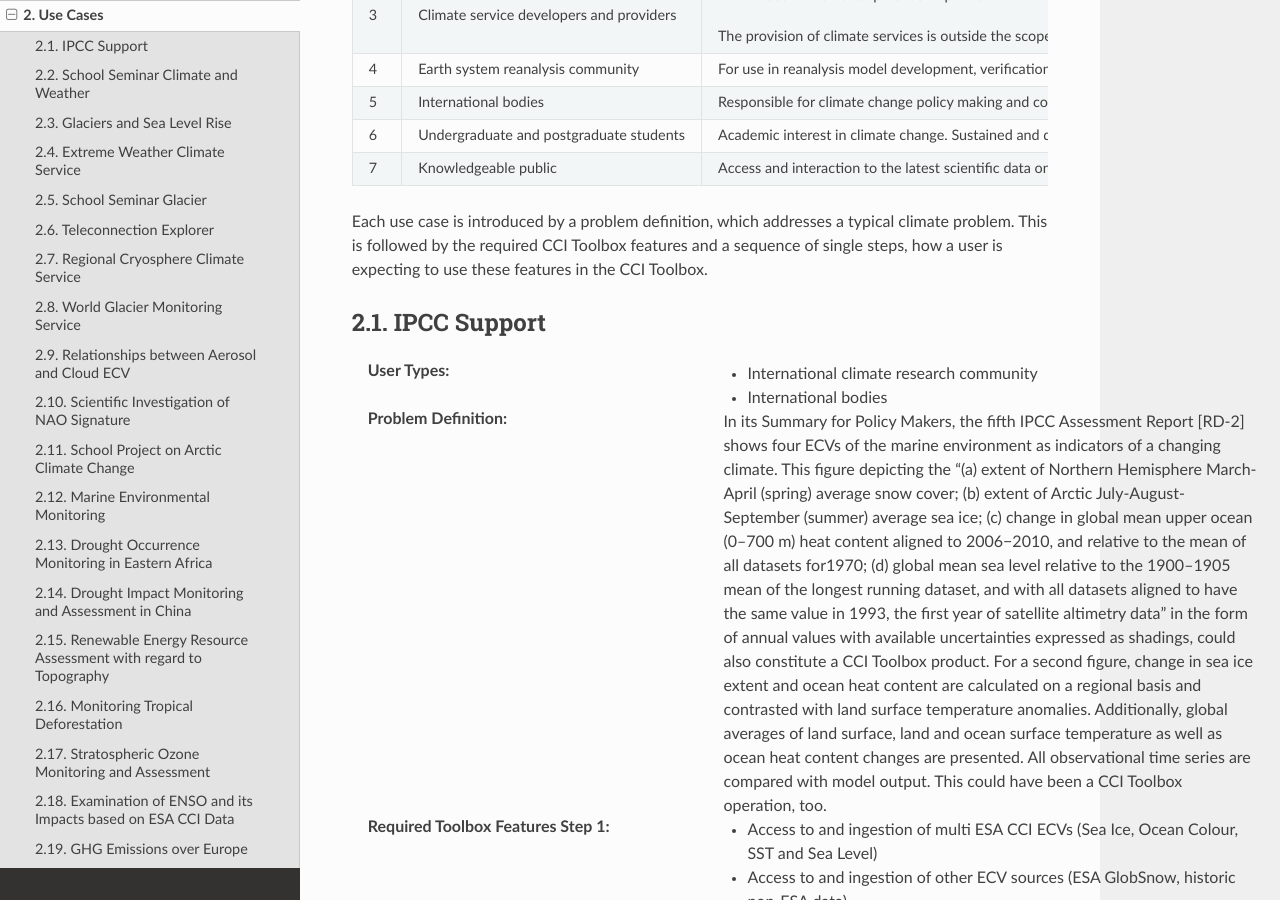
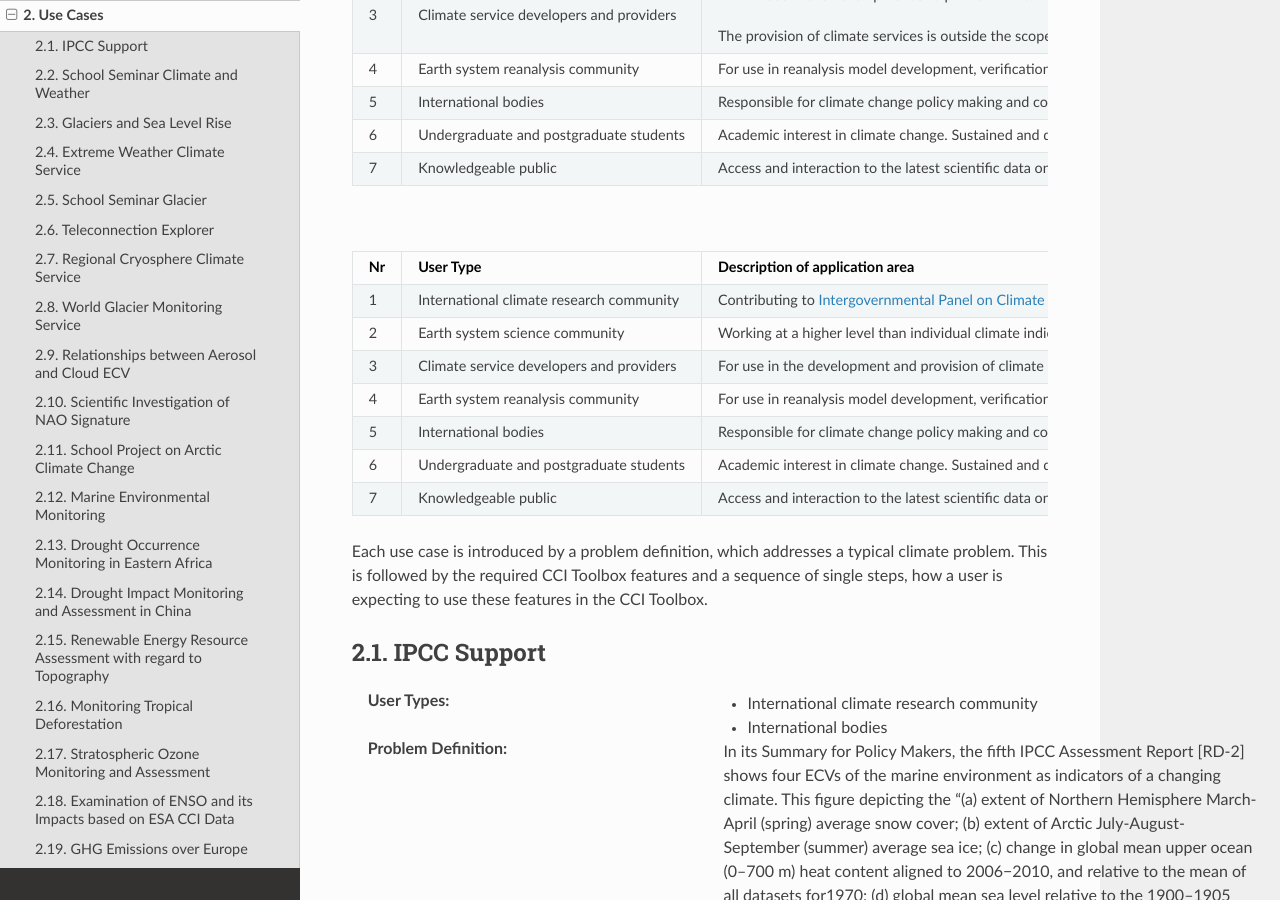
Before and after one commit to CCI-Tools/cate, a Sphinx documentation site: the page built from doc/source/use_cases.rst, in a window 1280 px wide and 900 px high, scrolled down 467 px. Built offline with Sphinx 7.4.7 and the Read the Docs theme 2.0.0, drawn with Linux system fonts in a browser that asks for light colours; pages that are not in the unit, such as notebooks, are missing from menus.

Commit message:
Update use_cases.rst

```diff
--- a/doc/source/use_cases.rst
+++ b/doc/source/use_cases.rst
@@ -42,7 +42,7 @@ see :numref:`user_types`.
                                                      `Coupled Model Intercomparison Project`_ (CMIP), and the
                                                      `Coupled Carbon Cycle Climate Intercomparison Project`_ (C4MIP).
 
-   3    Climate service developers and providers	 For use in the development and provision of climate services.
+   3    Climate service developers and providers	  For use in the development and provision of climate services.
                                                      The provision of climate services is outside the scope of the CCI
                                                      programme, nevertheless ESA aims to proactively support
                                                      parties involved in the development and provision of such services.
@@ -64,6 +64,21 @@ see :numref:`user_types`.
    7    Knowledgeable public                         Access and interaction to the latest scientific data on
                                                      climate change.
    ==== ============================================ =====================================================================
+
+.. table:: User Types 2
+
+   ==== ============================================ ===============================
+   Nr   User Type                                    Description of application area
+   ==== ============================================ ===============================
+   1    International climate research community     Contributing to `Intergovernmental Panel on Climate Change`_ (IPCC) scientific assessments, including climate model development, verification and data-assimilation, and scientists performing research on climate change monitoring, detection, attribution and mitigation. This includes (but is not limited to) the `CCI Climate Modelling User Group`_ (CMUG) and the Climate Research Groups (CRG) within each CCI ECV project.
+   2    Earth system science community               Working at a higher level than individual climate indicators, interested in Earth processes, interactions and feedbacks involving a fusion of theory, observations and models to which ECVs can play a role. This community includes, but is not exclusive to, those interested in `WCRP Grand Science Challenges`_, climate system integrative approaches, major science themes, global change and socio-economic impact of climate change. Example potential users include the `International Geosphere-Biosphere Programme`_ (IGBP), dynamic global vegetation modellers, the `Coupled Model Intercomparison Project`_ (CMIP), and the `Coupled Carbon Cycle Climate Intercomparison Project`_ (C4MIP).
+   3    Climate service developers and providers	  For use in the development and provision of climate services. The provision of climate services is outside the scope of the CCI programme, nevertheless the Agency aims to proactively support parties involved in the development and provision of such services
+   4    Earth system reanalysis community            For use in reanalysis model development, verification and data-assimilation
+   5    International bodies                         Responsible for climate change policy making and coordination of climate change measurement, mitigation and adaptation efforts, including UNFCCC, CEOS, IPCC, and COP participants.
+   6    Undergraduate and postgraduate students      Academic interest in climate change. Sustained and dedicated actions to generate and disseminate a substantial volume of effective communication and educational materials on the specific subject of Earth Observation and Climate Change to a wider audience are required by the Agency. The CCI Toolbox shall support this endeavour.
+   7    Knowledgeable public                         Access and interaction to the latest scientific data on climate change.
+   ==== ============================================ ===============================
+
 
 Each use case is introduced by a problem definition, which addresses a typical climate problem.
 This is followed by the required CCI Toolbox features and a sequence of single steps,
```
